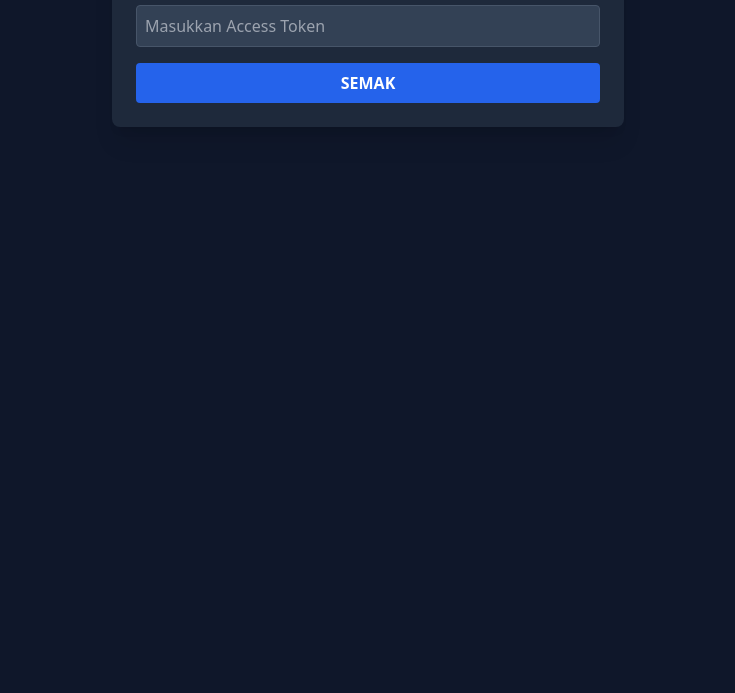
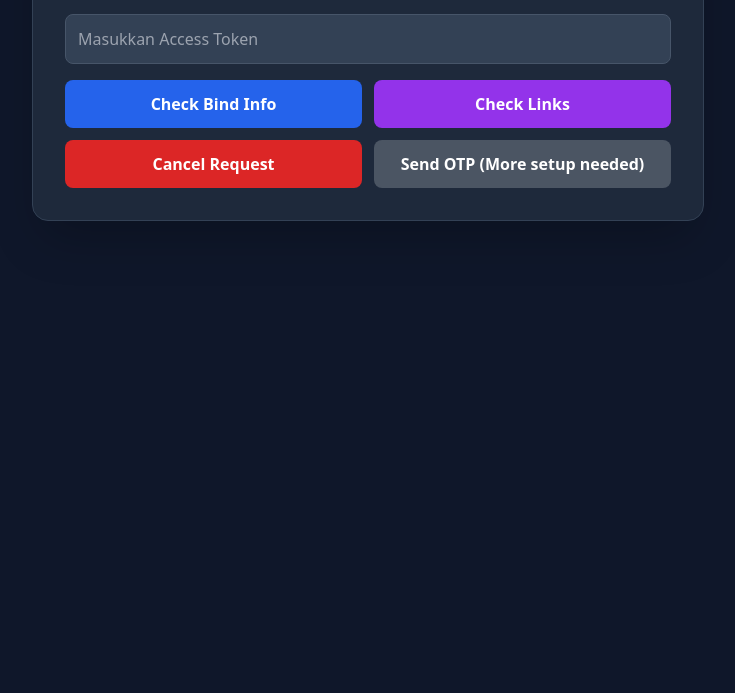
Before and after one commit to mkiw1464-debug/padanmukawkwk, a website: page index.html in a window 1280 px wide. Shown: the part 107-800 px from the top of the page, without its empty margins (272-1007 px from the left). Drawn offline with nearby package versions, Linux system fonts and the light colour scheme.

Commit message:
Update index.html

```diff
--- a/index.html
+++ b/index.html
@@ -1,39 +1,60 @@
 <!DOCTYPE html>
-<html lang="en">
+<html lang="ms">
 <head>
     <meta charset="UTF-8">
-    <title>Garena Bind Checker</title>
+    <meta name="viewport" content="width=device-width, initial-scale=1.0">
+    <title>Garena Tool Web</title>
     <script src="https://cdn.tailwindcss.com"></script>
 </head>
-<body class="bg-slate-900 text-white p-10">
-    <div class="max-w-lg mx-auto bg-slate-800 p-6 rounded-lg shadow-xl">
-        <h1 class="text-2xl font-bold mb-4">Garena Bind Info</h1>
-        <input id="token" type="text" placeholder="Masukkan Access Token" class="w-full p-2 rounded bg-slate-700 mb-4 border border-slate-600 focus:outline-none focus:border-blue-500">
-        <button onclick="checkBind()" class="w-full bg-blue-600 hover:bg-blue-700 p-2 rounded font-bold">SEMAK</button>
+<body class="bg-slate-900 text-white font-sans p-5">
+    <div class="max-w-2xl mx-auto bg-slate-800 p-8 rounded-2xl shadow-2xl border border-slate-700">
+        <h1 class="text-3xl font-bold text-center text-blue-400 mb-8">Garena Account Tool</h1>
 
-        <div id="result" class="mt-6 hidden">
-            <p class="text-sm text-slate-400 mb-2">Response:</p>
-            <pre id="json-output" class="bg-black p-4 rounded text-green-400 text-xs overflow-x-auto"></pre>
+        <div class="space-y-4">
+            <input id="token" type="text" placeholder="Masukkan Access Token"
+                class="w-full p-3 rounded-lg bg-slate-700 border border-slate-600 focus:ring-2 focus:ring-blue-500 outline-none">
+
+            <div class="grid grid-cols-2 gap-3">
+                <button onclick="runAction('get_bind_info')" class="bg-blue-600 hover:bg-blue-700 p-3 rounded-lg font-semibold transition">Check Bind Info</button>
+                <button onclick="runAction('check_links')" class="bg-purple-600 hover:bg-purple-700 p-3 rounded-lg font-semibold transition">Check Links</button>
+                <button onclick="runAction('cancel_request')" class="bg-red-600 hover:bg-red-700 p-3 rounded-lg font-semibold transition">Cancel Request</button>
+                <button onclick="alert('Sila gunakan fungsi send_otp di backend')" class="bg-gray-600 p-3 rounded-lg font-semibold cursor-not-allowed">Send OTP (More setup needed)</button>
+            </div>
+        </div>
+
+        <div id="loader" class="mt-6 text-center hidden">
+            <div class="inline-block animate-spin rounded-full h-8 w-8 border-t-2 border-b-2 border-blue-500"></div>
+            <p class="text-sm text-slate-400 mt-2">Memproses...</p>
+        </div>
+
+        <div id="resultBox" class="mt-8 hidden">
+            <h2 class="text-lg font-semibold mb-2 text-slate-300">Hasil Response:</h2>
+            <pre id="jsonDisplay" class="bg-black p-5 rounded-xl text-green-400 text-xs overflow-x-auto border border-slate-700"></pre>
         </div>
     </div>
 
     <script>
-        async function checkBind() {
-            const token = document.getElementById('token').value;
-            const resDiv = document.getElementById('result');
-            const output = document.getElementById('json-output');
+        async function runAction(action) {
+            const token = document.getElementById('token').value.trim();
+            const loader = document.getElementById('loader');
+            const resultBox = document.getElementById('resultBox');
+            const jsonDisplay = document.getElementById('jsonDisplay');
 
-            if(!token) return alert("Masukkan token!");
+            if (!token) return alert("Sila masukkan access token!");
 
-            resDiv.classList.remove('hidden');
-            output.innerText = "Loading...";
+            loader.classList.remove('hidden');
+            resultBox.classList.add('hidden');
 
             try {
-                const response = await fetch(`/.netlify/functions/get_bind?token=${token}`);
+                const response = await fetch(`/.netlify/functions/garena_tool?action=${action}&token=${token}`);
                 const data = await response.json();
-                output.innerText = JSON.stringify(data, null, 2);
+
+                jsonDisplay.innerText = JSON.stringify(data, null, 2);
+                resultBox.classList.remove('hidden');
             } catch (err) {
-                output.innerText = "Error: " + err.message;
+                alert("Ralat berlaku: " + err.message);
+            } finally {
+                loader.classList.add('hidden');
             }
         }
     </script>
```
